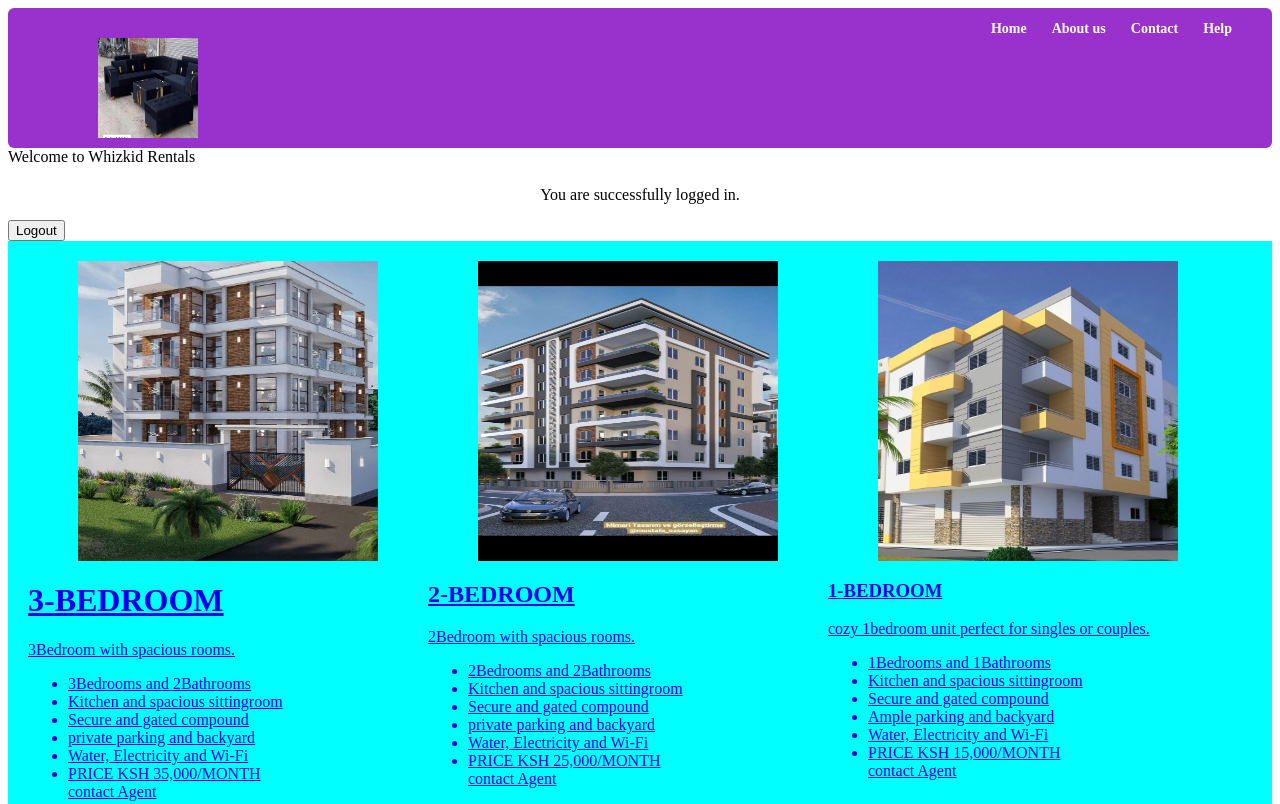
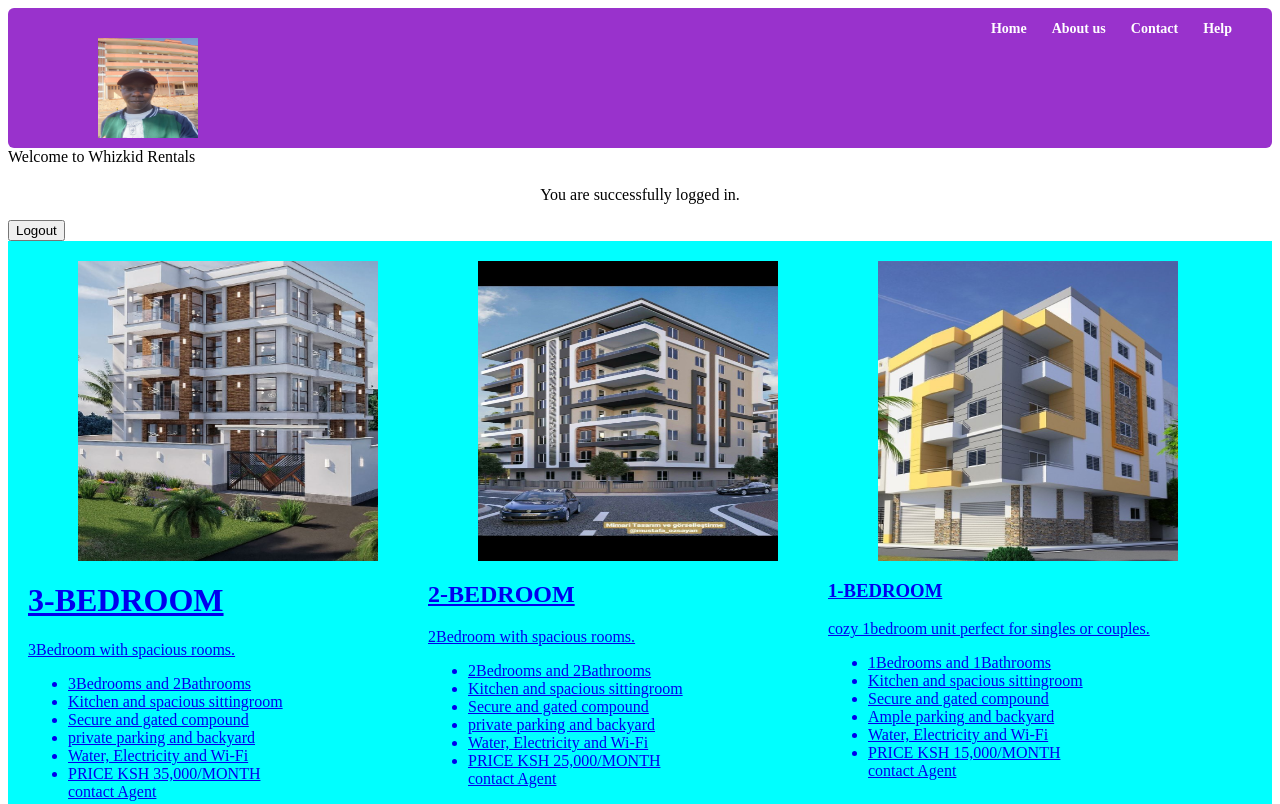
Before and after one commit to richardmutua251-stack/Embu-rentals, a plain HTML site: page index.html in a window 1280 px wide. Shown: the top 804 px of the page. Drawn offline with Linux system fonts and the light colour scheme; sample sign-in values are in the browser's storage.

Commit message:
update homepage layout and fixed navigation bar

```diff
--- a/index.html
+++ b/index.html
@@ -27,6 +27,8 @@
         height: 100px;
         border-radius: 10px;
         margin-top: 20px;
+        display: flex;
+        flex-wrap: wrap;
 
     }
     .images{
@@ -65,7 +67,7 @@
 <body>
     <div class="navigation">
       <div class="logo-box">
-        <img src="3bedroom b.jpg" alt="">
+        <img src="logo222 - Copy.jpg" alt="">
       </div>
       <div class="links">
         <a href="home.html">Home</a>
```
Also changed, not shown: logo222 - Copy.jpg (added).
